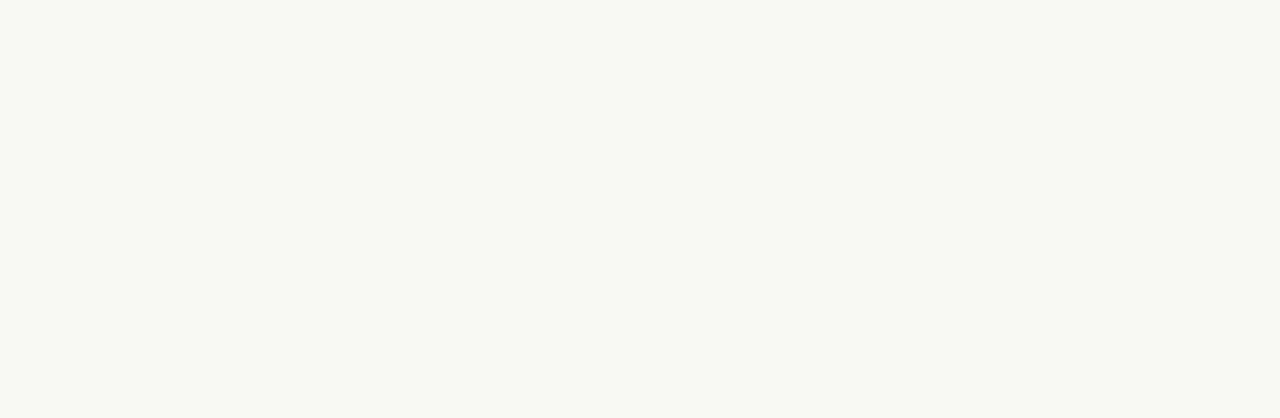
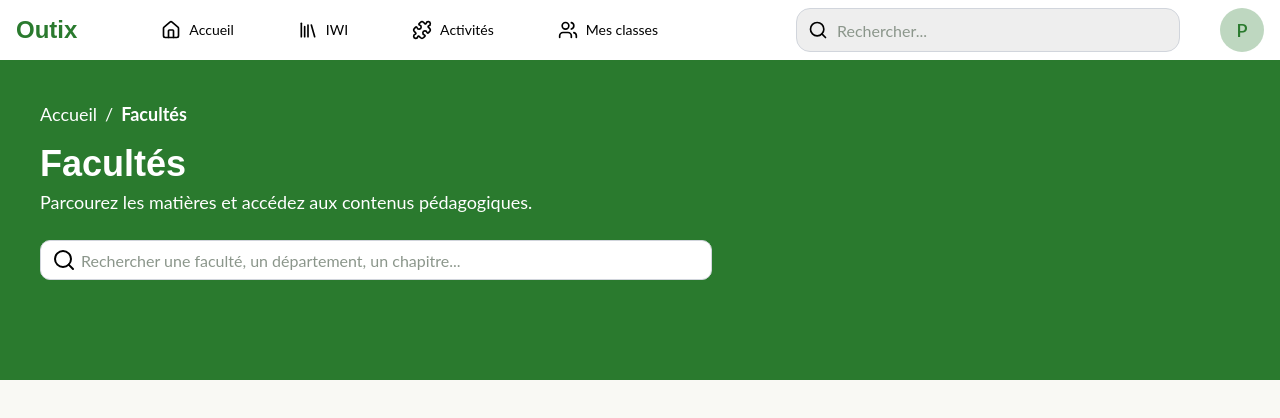
Before and after one commit to Linkaly31/SAE_Outix, a Next.js app in the folder outix/: page /iwi in a window 1280 px wide. Shown: the top 418 px of the page. Built offline with nearby package versions, Linux system fonts and the light colour scheme.

Commit message:
Feat : Start Hiararchy IWI, start faculty page

```diff
--- /dev/null
+++ b/outix/src/app/[facultes]/page.tsx
@@ -0,0 +1,24 @@
+import { Header } from "@/components/headers/header";
+import { NavInfo } from "@/components/nav-info/navInfo";
+import { Search } from "lucide-react";
+
+export default function IWIFacultyPage() {
+  return (
+    <main className="min-h-screen bg-[#F9F9F4]">
+        <Header />
+        <NavInfo
+          breadcrumbItems={[
+            { label: "Accueil", url: "/accueil" },
+            { label: "Facultés", url: "/facultes" },
+          ]}
+          title="Facultés"
+          subtitle="Parcourez les matières et accédez aux contenus pédagogiques."
+
+          input={{
+            icon: <Search />,
+            placeholder: "Rechercher une faculté, un département, un chapitre...",
+          }}
+        />
+    </main>
+  )
+}
--- a/outix/src/app/accueil/page.tsx
+++ b/outix/src/app/accueil/page.tsx
@@ -4,6 +4,7 @@ import { StackingContainer } from "@/components/ui/stackingContainer";
 import { StatCard } from "@/components/ui/statCard";
 import { Button } from "@/components/ui/button";
 import { Book, Calendar, School, Star, ArrowRight, Library, Puzzle } from "lucide-react";
+import Link from "next/link";
 
 // Temporary data
 const followedClasses = [
@@ -46,11 +47,11 @@ export default function HomePage() {
               </section>
 
               <div className="grid gap-6 sm:grid-cols-2">
-                <div className="rounded-xl bg-[#2A7A2E]/40 p-6">
+                <Link href="/facultes" className="rounded-xl bg-[#2A7A2E]/40 p-6">
                   <Library size={40} />
                   <h2 className="mt-3 font-title text-2xl font-bold">IWI</h2>
                   <p className="mt-2 font-body text-sm">Cours : facultés, départements, chapitres.</p>
-                </div>
+                </Link>
 
                 <div className="rounded-xl bg-[#B86A00]/40 p-6">
                   <Puzzle size={40} />
--- a/outix/src/app/iwi/page.tsx
+++ /dev/null
@@ -1,7 +0,0 @@
-export default function IWIFacultyPage() {
-  return (
-    <main className="min-h-screen bg-[#F9F9F4]">
-
-    </main>
-  )
-}
```
Also changed, not shown: outix/src/app/[facultes]/[departements]/[themes]/page.tsx (added), outix/src/app/[facultes]/[departements]/page.tsx (added).
